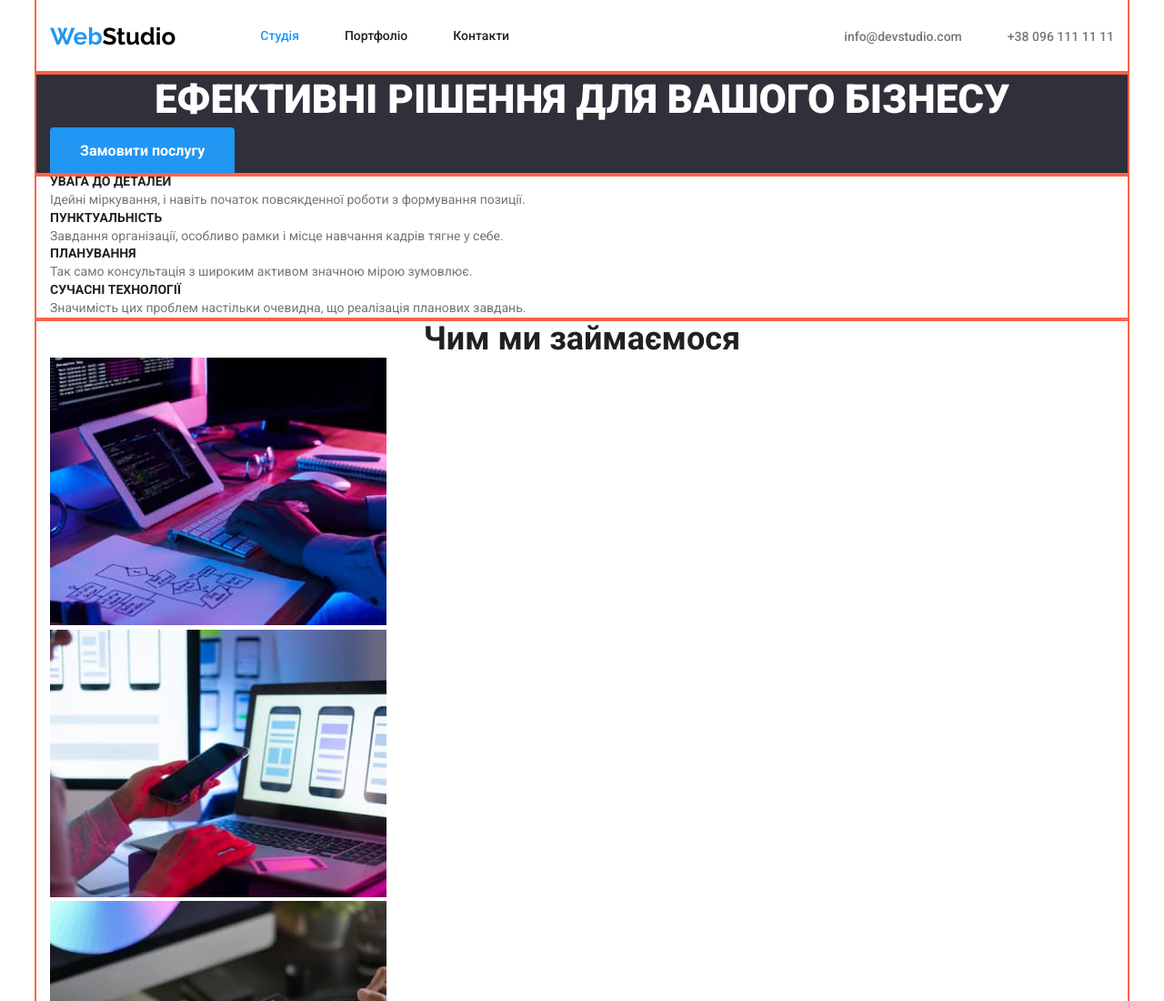
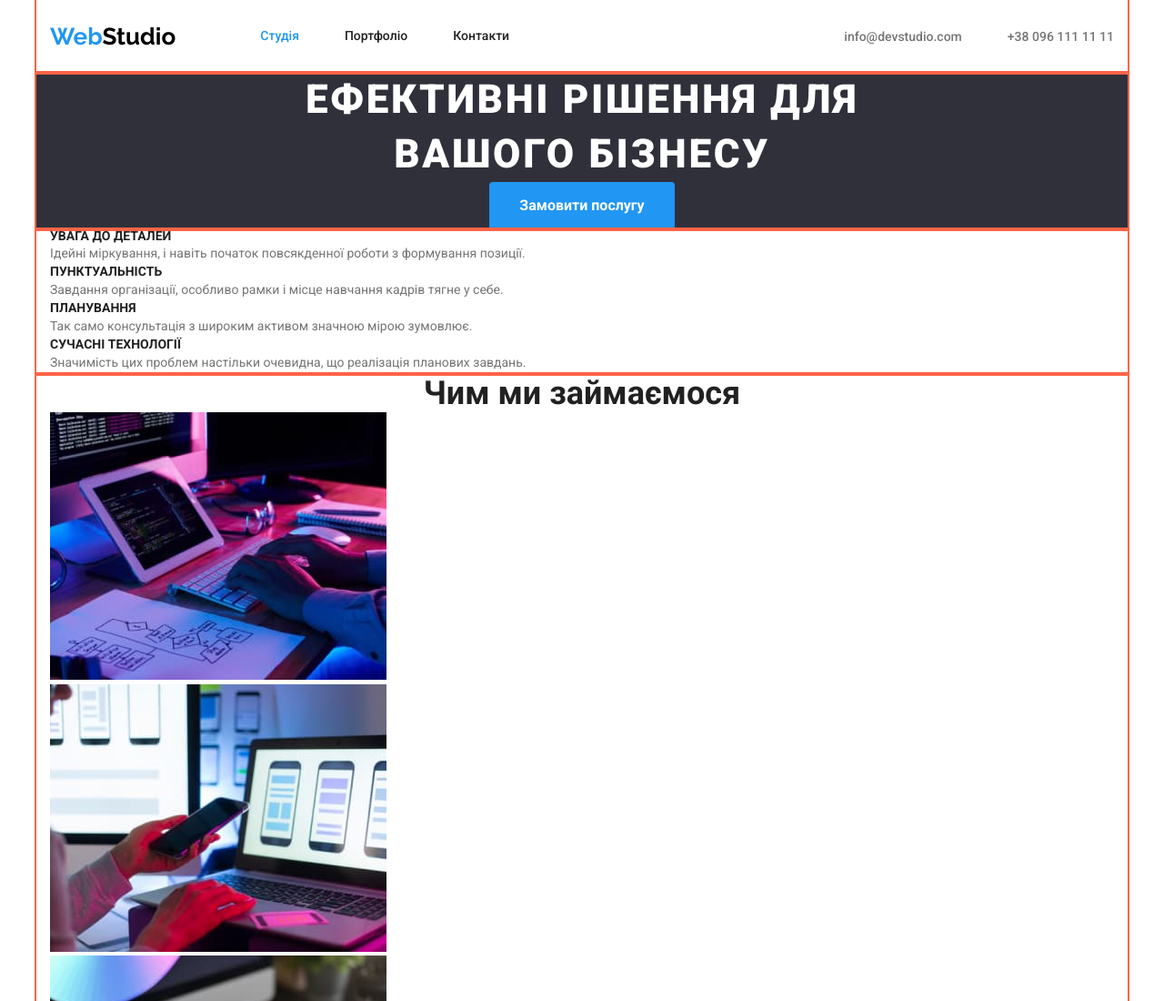
Before and after one commit to tkulagina/goit-markup-hw-03, a plain HTML site: page index.html in a window 1280 px wide. Shown: the top 1100 px of the page at 91% size. Drawn offline with nearby package versions, Linux system fonts and the light colour scheme.

Commit message:
final style for hero

```diff
--- a/css/styles.css
+++ b/css/styles.css
@@ -110,14 +110,18 @@
 /*====start hero====*/
 .hero-style {
     background-color: var(--footer-color);
+    text-align: center;
 }
 
 .hero {
-    margin: 0;
+    margin: 0 auto;
+    width: 696px;
+
+
     font-weight: 900;
     font-size: 44px;
     line-height: 1.36;
-    text-align: center;
+    letter-spacing: 0.06em;
     text-transform: uppercase;
 
     color: var(--third-brand-color);
```
